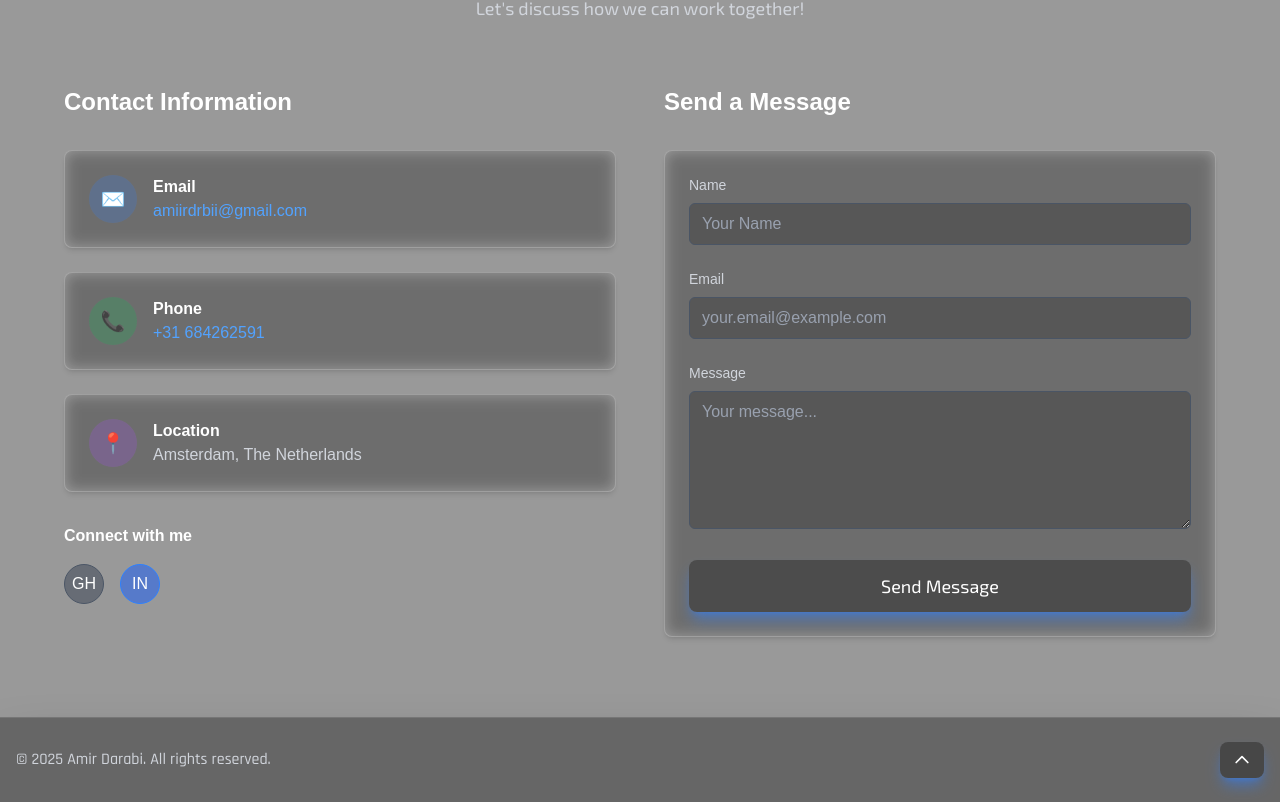
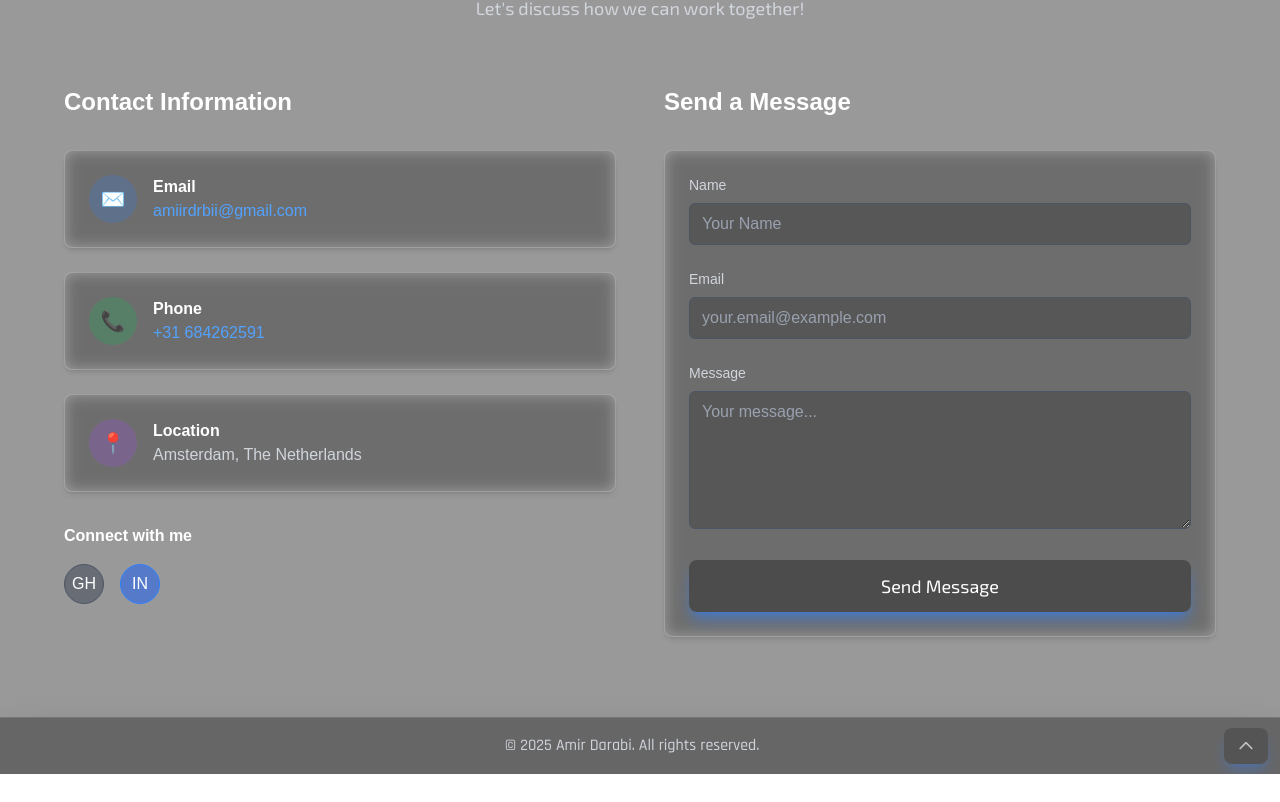
Before and after one commit to amir-darabi/Portfolio_Website, a Next.js app: page / in a window 1280 px wide. Shown: the part 3996-4798 px from the top of the page. After the commit the page ends 4770 px from the top, so only its background shows below. Built offline with nearby package versions, Linux system fonts and the light colour scheme; a web font is replaced by a local one.

Commit message:
footer fixed,start with project section

```diff
--- a/src/components/layout/Footer.tsx
+++ b/src/components/layout/Footer.tsx
@@ -14,9 +14,9 @@ const Footer = () => {
   };
 
   return (
-    <footer className="bg-black/60 backdrop-blur-sm text-white py-6 border-t border-white/10 shadow-2xl shadow-black/50" style={{ overscrollBehavior: 'none' }}>
-      <div className="container mx-auto px-4">
-        <div className="flex items-center justify-between space-x-4" >
+    <footer className="bg-black/60 backdrop-blur-sm text-white py-4 border-t border-white/10 shadow-2xl shadow-black/50" style={{ overscrollBehavior: 'none' }}>
+      <div className="container mx-auto px-3">
+        <div className="flex items-center justify-center space-x-4 relative" >
           <p className="text-gray-300 rajdhani-medium text-sm md:text-base">
             © {currentYear} {personalInfo.name}. All rights reserved.
           </p>
@@ -24,7 +24,7 @@ const Footer = () => {
             onClick={scrollToTop}
             variant="secondary"
             size="sm"
-            className="flex-shrink-0"
+            className="flex-shrink-0 absolute right-0 opacity-60 hover:opacity-100 transition-opacity duration-300"
             aria-label="Back to top"
           >
             <svg
```
